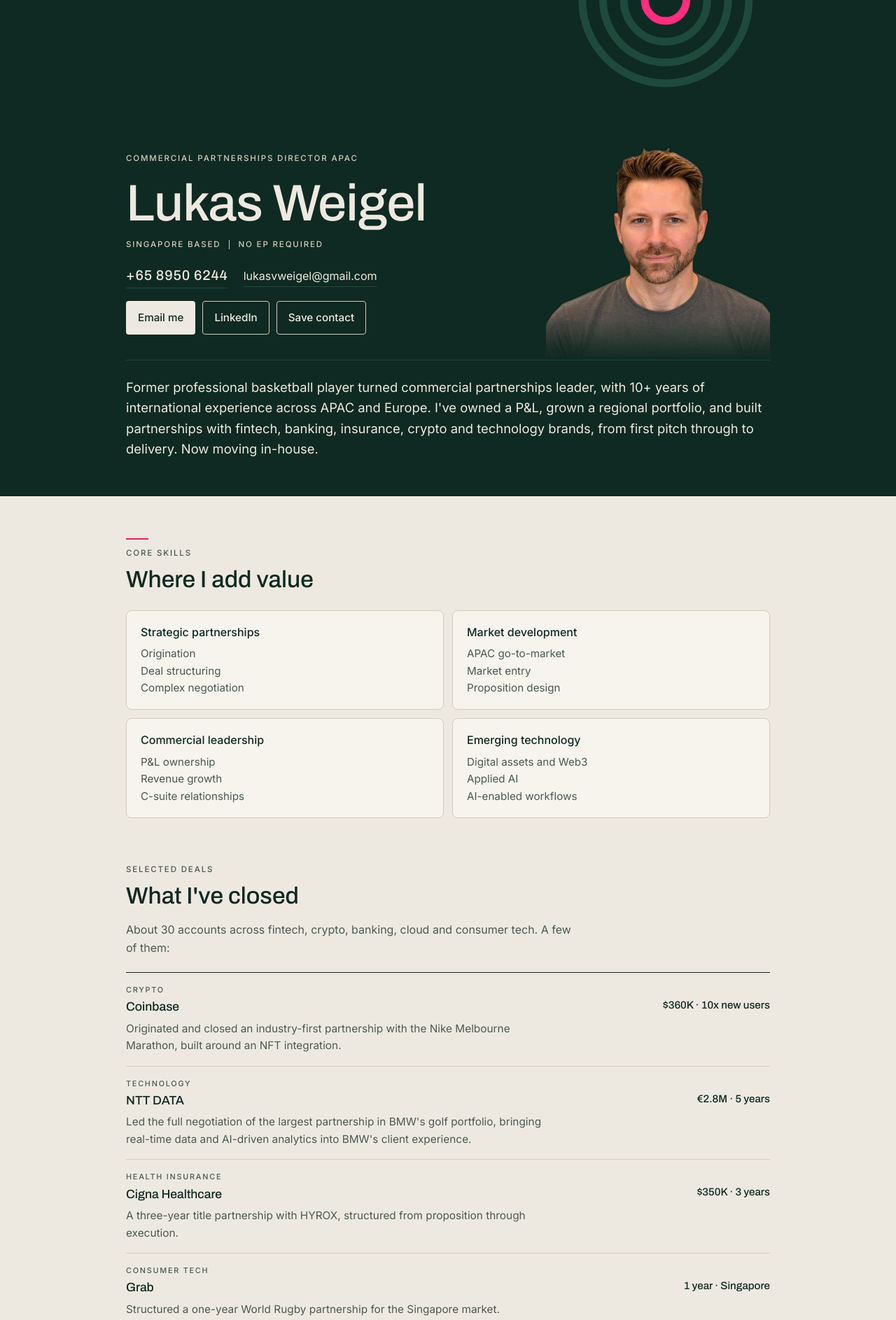
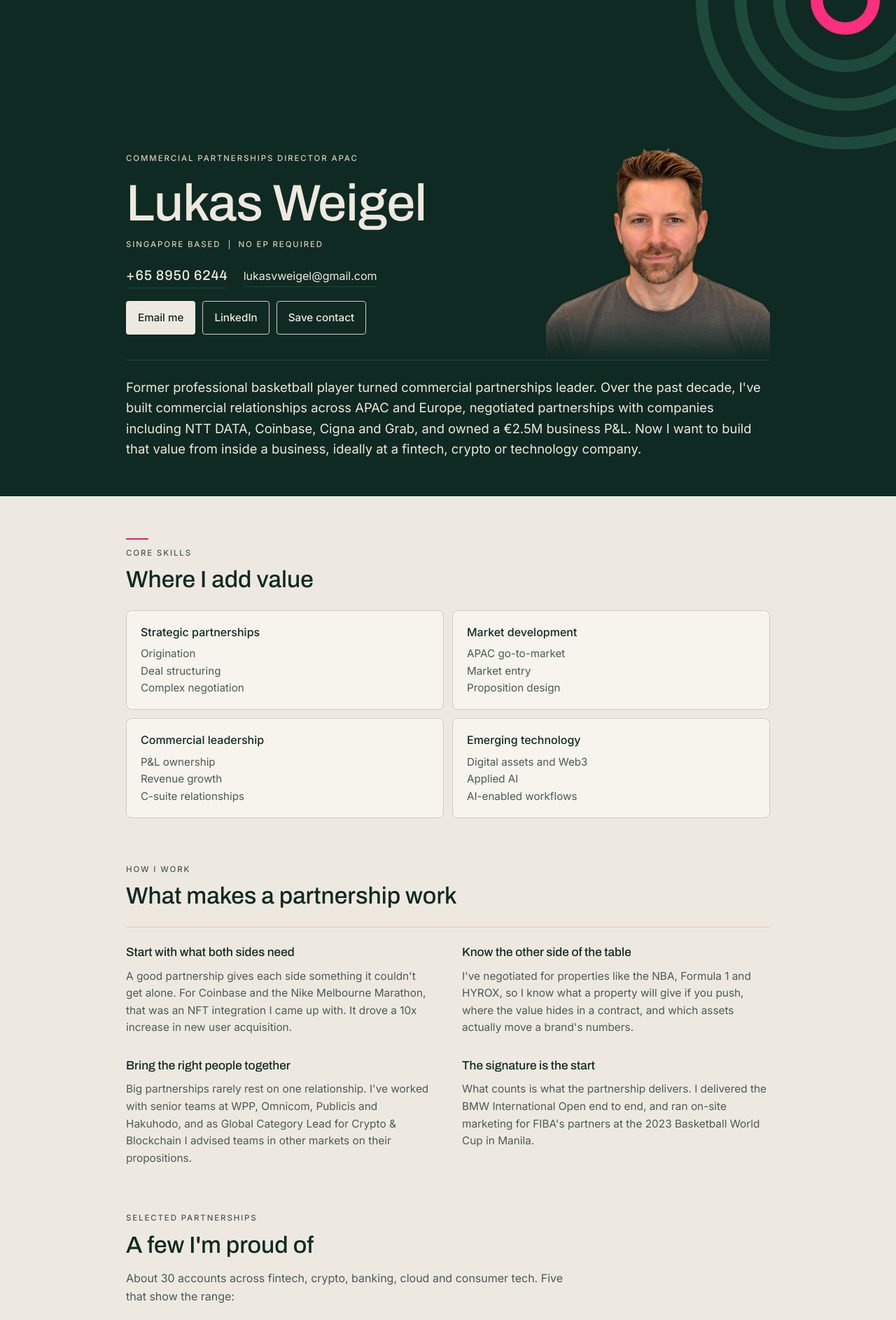
Before and after one commit to LVW-dot/lukas.wynarc.com, a plain HTML site: page index.html in a window 1280 px wide. Shown: the top 1886 px of the page at 70% size. Drawn offline with Linux system fonts and the light colour scheme.

Commit message:
Page rewrite: How I work, selected partnerships, Off the clock, arcs top right
Summary in his own words; "in-house" replaced; target widened beyond fintech and crypto; "How I work" with four principles; deals outcome-first; Personal section "Off the clock"; warmer close; header arcs in the top-right corner in the card's proportions.

Co-Authored-By: Claude Opus 5.5 <noreply@anthropic.com>

```diff
--- a/index.html
+++ b/index.html
@@ -4,9 +4,9 @@
 <meta charset="utf-8">
 <meta name="viewport" content="width=device-width, initial-scale=1, viewport-fit=cover">
 <title>Lukas Weigel · Commercial Partnerships Director APAC</title>
-<meta name="description" content="Commercial Partnerships Director APAC. Singapore based, no EP required. 10+ years of international experience, working with brands in the banking, insurance, fintech and crypto space. Moving in-house to brand and strategic partnerships at a fintech or crypto company.">
+<meta name="description" content="Commercial Partnerships Director APAC. Singapore based, no EP required. 10+ years of international experience, working with brands in the banking, insurance, fintech and crypto space. Now looking to lead brand and strategic partnerships, ideally at a fintech, crypto or technology company.">
 <meta property="og:title" content="Lukas Weigel · Commercial Partnerships Director APAC">
-<meta property="og:description" content="Singapore based, no EP required. Deals with Coinbase, NTT DATA and Cigna. Moving in-house to brand and strategic partnerships at a fintech or crypto company.">
+<meta property="og:description" content="Singapore based, no EP required. Deals with Coinbase, NTT DATA and Cigna. Now looking to lead brand and strategic partnerships, ideally at a fintech, crypto or technology company.">
 <meta property="og:image" content="https://lukas.wynarc.com/og.jpg">
 <meta property="og:url" content="https://lukas.wynarc.com/">
 <meta property="og:type" content="profile">
@@ -34,7 +34,7 @@ h1, h2, h3 { font-family: var(--f-display); font-stretch: 125%; font-weight: 500
 p { margin: 0; max-width: 64ch; }
 
 /* Hero */
-.hero { background: var(--forest); color: var(--stone); overflow: hidden; }
+.hero { position: relative; background: var(--forest); color: var(--stone); overflow: hidden; }
 .hero .wrap { position: relative; display: grid; grid-template-columns: minmax(0, 1.2fr) minmax(0, 0.8fr); gap: 0 24px; align-items: end; padding-top: max(44px, env(safe-area-inset-top)); }
 .hero .copy { display: grid; gap: 18px; padding-bottom: 36px; min-width: 0; }
 .hero .label { color: var(--sand); }
@@ -57,15 +57,16 @@ p { margin: 0; max-width: 64ch; }
 .btn.line { border-color: var(--sand); color: var(--stone); }
 /* margin-top keeps the head clear of the arcs hanging above it */
 .portrait { position: relative; align-self: end; justify-self: end; width: 100%; max-width: 320px; margin-top: 150px; }
-/* Wynarc arcs hang from the top edge, facing down, above the portrait column (the card has them rising from the bottom edge) */
-.hero .arcs { position: absolute; top: 0; right: max(20px, env(safe-area-inset-right)); width: min(300px, 31%); height: auto; pointer-events: none; }
+/* Wynarc arcs in the top-right corner, facing down: the card's bottom-right arcs turned over, same proportions.
+   --r is the outer radius. The centre sits 0.355 x --r in from the right edge, as on the card, so the outer three
+   arcs run off the side and the header (overflow: hidden) cuts them. */
+.hero .arcs { --r: clamp(80px, 16vw, 230px); position: absolute; top: 0; right: calc(var(--r) * -0.688); width: calc(var(--r) * 2.085); height: auto; pointer-events: none; }
 .portrait img { position: relative; width: 100%; -webkit-mask-image: linear-gradient(to bottom, #000 82%, transparent 100%); mask-image: linear-gradient(to bottom, #000 82%, transparent 100%); }
 @media (max-width: 720px) {
   /* One column; the summary sits right under "Singapore based | No EP required", before phone and email */
   .hero .wrap { grid-template-columns: 1fr; padding-top: max(24px, env(safe-area-inset-top)); padding-bottom: 40px; gap: 18px 0; }
   .hero .copy { display: contents; }
   .portrait { order: -1; justify-self: start; max-width: 270px; margin-top: 0; margin-bottom: -14px; }
-  .hero .arcs { width: 160px; }
   .hero .summary { order: 1; border-top: 0; padding-block: 0; }
   .hero .lede { font-size: 1.1rem; }
   .hero .reach, .hero .actions { order: 2; }
@@ -93,17 +94,18 @@ h2 { font-size: clamp(1.5rem, 4vw, 2.1rem); line-height: 1.15; }
 .skills h3 { font-family: var(--f-body); font-stretch: 100%; font-size: 1rem; font-weight: 500; }
 .skills p { color: var(--muted); font-size: 0.95rem; }
 .skills p span { display: block; white-space: nowrap; } /* one skill per line, never split */
-.nw { white-space: nowrap; } /* keep hyphenated words like "in-house" on one line */
+.nw { white-space: nowrap; } /* keep a short phrase on one line */
 @media (max-width: 620px) { .skills { grid-template-columns: 1fr; } }
 
 /* Personal */
 .personal { list-style: none; margin: 0; padding: 0; border-top: 1px solid var(--forest); }
 .personal li { display: grid; grid-template-columns: minmax(0, 12rem) minmax(0, 1fr); gap: 4px 24px; padding: 14px 0; border-bottom: 1px solid var(--hair); }
 .personal .label { color: var(--muted); font-size: 0.68rem; padding-top: 5px; }
+.personal li > span:last-child { max-width: 62ch; }
 @media (max-width: 560px) { .personal li { grid-template-columns: 1fr; } }
 
 /* What I'd bring */
-.pitch { display: grid; grid-template-columns: repeat(3, minmax(0, 1fr)); gap: 28px; border-top: 1px solid var(--hair); padding-top: 22px; }
+.pitch { display: grid; grid-template-columns: repeat(2, minmax(0, 1fr)); gap: 28px 40px; border-top: 1px solid var(--hair); padding-top: 22px; }
 .pitch div { display: grid; gap: 8px; align-content: start; }
 .pitch h3 { font-size: 1.08rem; }
 .pitch p { color: var(--muted); font-size: 0.96rem; }
@@ -126,6 +128,14 @@ footer { padding-block: 22px max(28px, env(safe-area-inset-bottom)); font-size:
 <body>
 
 <header class="hero">
+  <svg class="arcs" viewBox="0 0 58.8 29.4" aria-hidden="true">
+    <g fill="none" stroke-width="2.4">
+      <path d="M1.2 0 A28.2 28.2 0 0 0 57.6 0" stroke="#1E4A3B"/>
+      <path d="M8.8 0 A20.6 20.6 0 0 0 50 0" stroke="#1E4A3B"/>
+      <path d="M16.4 0 A13 13 0 0 0 42.4 0" stroke="#1E4A3B"/>
+      <path d="M23.8 0 A5.6 5.6 0 0 0 35 0" stroke="#FF2E7E"/>
+    </g>
+  </svg>
   <div class="wrap">
     <div class="copy">
       <div class="label">Commercial Partnerships Director APAC</div>
@@ -143,19 +153,11 @@ footer { padding-block: 22px max(28px, env(safe-area-inset-bottom)); font-size:
 
       </div>
     </div>
-    <svg class="arcs" viewBox="0 0 600 300" aria-hidden="true">
-      <g fill="none" stroke-width="22">
-        <path d="M60 0 A240 240 0 0 0 540 0" stroke="#1E4A3B"/>
-        <path d="M120 0 A180 180 0 0 0 480 0" stroke="#1E4A3B"/>
-        <path d="M180 0 A120 120 0 0 0 420 0" stroke="#1E4A3B"/>
-        <path d="M240 0 A60 60 0 0 0 360 0" stroke="#FF2E7E"/>
-      </g>
-    </svg>
     <div class="portrait">
       <img src="lukas.png" width="600" height="600" alt="Portrait of Lukas Weigel">
     </div>
     <div class="summary">
-      <p class="lede">Former professional basketball player turned commercial partnerships leader, with 10+ years of international experience across APAC and Europe. I've owned a P&amp;L, grown a regional portfolio, and built partnerships with fintech, banking, insurance, crypto and technology brands, from first pitch through to delivery. Now moving <span class="nw">in-house</span>.</p>
+      <p class="lede">Former professional basketball player turned commercial partnerships leader. Over the past decade, I've built commercial relationships across APAC and Europe, negotiated partnerships with companies including NTT DATA, Coinbase, Cigna and Grab, and owned a €2.5M business P&amp;L. Now I want to build that value from inside a business, ideally at a fintech, crypto or technology company.</p>
     </div>
   </div>
 </header>
@@ -171,32 +173,40 @@ footer { padding-block: 22px max(28px, env(safe-area-inset-bottom)); font-size:
     </div>
   </section>
 
+  <section class="wrap" id="how">
+    <div class="head"><div class="label">How I work</div><h2>What makes a partnership work</h2></div>
+    <div class="pitch">
+      <div><h3>Start with what both sides need</h3><p>A good partnership gives each side something it couldn't get alone. For Coinbase and the Nike Melbourne Marathon, that was an NFT integration I came up with. It drove a 10x increase in new user acquisition.</p></div>
+      <div><h3>Know the other side of the table</h3><p>I've negotiated for properties like the NBA, Formula 1 and HYROX, so I know what a property will give if you push, where the value hides in a contract, and which assets actually move a brand's numbers.</p></div>
+      <div><h3>Bring the right people together</h3><p>Big partnerships rarely rest on one relationship. I've worked with senior teams at WPP, Omnicom, Publicis and Hakuhodo, and as Global Category Lead for Crypto &amp; Blockchain I advised teams in other markets on their propositions.</p></div>
+      <div><h3>The signature is the start</h3><p>What counts is what the partnership delivers. I delivered the BMW International Open end to end, and ran on-site marketing for FIBA's partners at the 2023 Basketball World Cup in Manila.</p></div>
+    </div>
+  </section>
+
   <section class="wrap" id="deals">
-    <div class="head"><div class="label">Selected deals</div><h2>What I've closed</h2></div>
-    <p class="intro">About 30 accounts across fintech, crypto, banking, cloud and consumer tech. A few of them:</p>
+    <div class="head"><div class="label">Selected partnerships</div><h2>A few I'm proud of</h2></div>
+    <p class="intro">About 30 accounts across fintech, crypto, banking, cloud and consumer tech. Five that show the range:</p>
     <ul class="deals">
-      <li><div><div class="label">Crypto</div><h3>Coinbase</h3></div><span class="val">$360K · 10x new users</span><p>Originated and closed an industry-first partnership with the Nike Melbourne Marathon, built around an NFT integration.</p></li>
+      <li><div><div class="label">Crypto</div><h3>Coinbase</h3></div><span class="val">$360K · 10x new users</span><p>An industry-first partnership with the Nike Melbourne Marathon, which I originated and closed.</p></li>
       <li><div><div class="label">Technology</div><h3>NTT DATA</h3></div><span class="val">€2.8M · 5 years</span><p>Led the full negotiation of the largest partnership in BMW's golf portfolio, bringing real-time data and AI-driven analytics into BMW's client experience.</p></li>
       <li><div><div class="label">Health insurance</div><h3>Cigna Healthcare</h3></div><span class="val">$350K · 3 years</span><p>A three-year title partnership with HYROX, structured from proposition through execution.</p></li>
       <li><div><div class="label">Consumer tech</div><h3>Grab</h3></div><span class="val">1 year · Singapore</span><p>Structured a one-year World Rugby partnership for the Singapore market.</p></li>
-      <li><div><div class="label">Automotive</div><h3>BMW</h3></div><span class="val">€2.5M P&amp;L</span><p>Owned the P&amp;L for BMW's golf events and beat the annual revenue target, with quarterly business reviews with BMW Marketing.</p></li>
+      <li><div><div class="label">Automotive</div><h3>BMW</h3></div><span class="val">€2.5M business P&amp;L</span><p>Owned the P&amp;L for BMW's golf events, beat the annual revenue target, and reviewed performance with BMW Marketing every quarter.</p></li>
     </ul>
   </section>
 
 
 
-  <section class="wrap" id="why">
-    <div class="head"><div class="label">Why in-house</div><h2>What I'd bring to your partnerships team</h2></div>
-    <div class="pitch">
-      <div><h3>The seller's playbook</h3><p>Eight years on the selling side. I know what a property will give if you push, where the value hides in a contract, and which assets actually move your numbers.</p></div>
-      <div><h3>Fintech and crypto, from the outside in</h3><p>I've sold into fintech, banking, crypto, cloud and consumer tech, with clients including Coinbase, Alibaba Cloud and Grab. Global Category Lead for Crypto &amp; Blockchain, with senior relationships across WPP, Omnicom, Publicis and Hakuhodo.</p></div>
-      <div><h3>I build with AI</h3><p>I've built and deployed two AI-coded websites and developed my own AI agents for personal and professional work. Hands-on with AI tools and rapid prototyping.</p></div>
-    </div>
-  </section>
 
   <section class="wrap" id="personal">
-    <div class="head"><div class="label">Personal</div></div>
+    <div class="head"><div class="label">Personal</div><h2>Off the clock</h2></div>
     <ul class="personal">
+      <li><span class="label">Basketball</span><span>Four years as a professional in Germany's ProA and ProB leagues, from 2013 to 2017, including time as team captain. Before that, a basketball scholarship in the US, where I graduated cum laude. It's where I learned discipline, resilience and how to lead a cross-cultural team under pressure.</span></li>
+      <li><span class="label">Endurance</span><span>Long-distance triathlete and HYROX Pro competitor. HYROX is also a sport I've worked on: I secured its first partnerships in APAC.</span></li>
+      <li><span class="label">Outdoors</span><span>I love the mountains. Certified sailor and avid golfer.</span></li>
+      <li><span class="label">AI</span><span>I build my own AI agents for research, writing, scheduling and workflow automation. This page, and the card that brought you here, were built with AI too.</span></li>
+      <li><span class="label">Also</span><span>History buff.</span></li>
+      <li><span class="label">Lived in</span><span>Germany, the US and Singapore</span></li>
       <li><span class="label">Languages</span><span>English and German</span></li>
     </ul>
   </section>
@@ -204,9 +214,9 @@ footer { padding-block: 22px max(28px, env(safe-area-inset-bottom)); font-size:
 
 <section class="looking" id="contact">
   <div class="wrap">
-    <div class="label">What I'm looking for</div>
-    <h2>Brand and strategic partnerships, <span class="nw">in-house</span> at a fintech or crypto company.</h2>
-    <p>Director level, based in Singapore with an APAC remit. If you're building that team, or know who is, I'd like 20 minutes.</p>
+    <div class="label">What's next</div>
+    <h2>Brand and strategic partnerships in fintech, crypto, tech and beyond.</h2>
+    <p>Director level, based in Singapore with an APAC remit. Whether we met at Singapore FinTech Festival or someone sent you this page, I'd be glad to keep the conversation going.</p>
     <div class="actions">
       <a class="btn solid" href="mailto:lukasvweigel@gmail.com?subject=Hello%20from%20SFF">Email me</a>
       <a class="btn line" href="https://www.linkedin.com/in/lukas-v-weigel" target="_blank" rel="noopener">LinkedIn</a>
```
